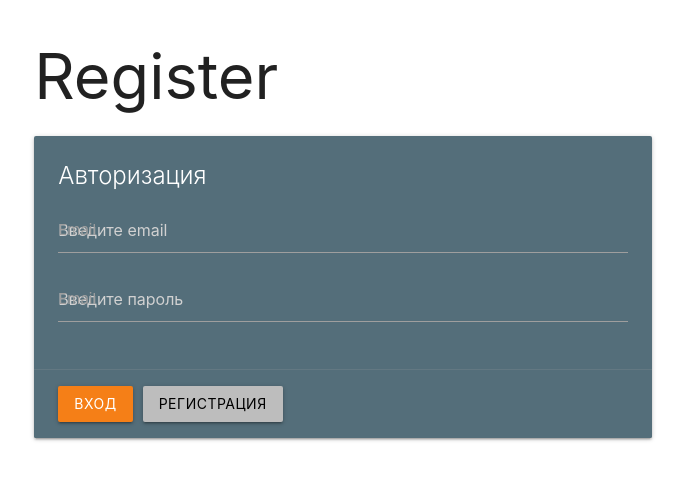
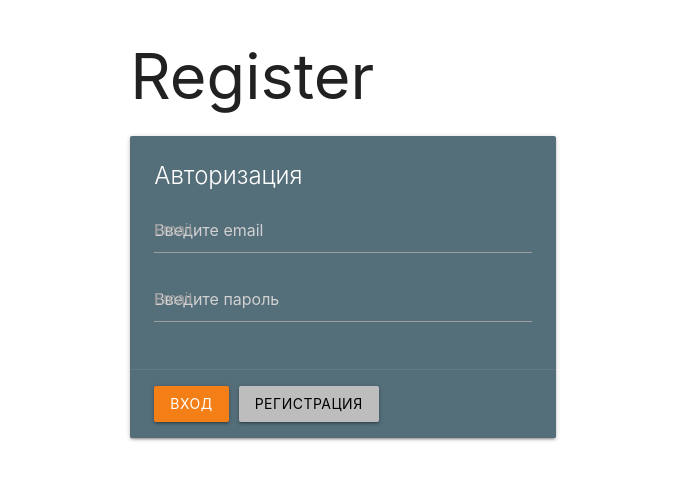
Before and after one commit to Vasil023/frontend-social-media, a React (Create React App) app: page / in a window 1280 px wide. Shown: the top 480 px of the page, without its empty margins (297-982 px from the left). Built offline with nearby package versions, Linux system fonts and the light colour scheme.

Commit message:
fix navbar

```diff
--- a/src/App.js
+++ b/src/App.js
@@ -4,7 +4,7 @@ import { useRoutes } from './routes';
 import { useAuth } from './hooks/auth.hook';
 import 'materialize-css'
 import { AuthContext } from './context/AuthContext';
-import { Navbar } from './components/Navbar';
+import { Navbar } from './components/Navbar/Navbar';
 
 function App() {
   const {token, login, logout, userId} = useAuth()
@@ -16,8 +16,10 @@ function App() {
     }}>
     <Router>
       {isAuthenticated && <Navbar />}
+        <div className="container">
           <div>
             {routes}
+          </div>
       </div>
     </Router>
     </AuthContext.Provider>
--- /dev/null
+++ b/src/components/Navbar/Navbar.css
@@ -0,0 +1,4 @@
+.nav-wrapper {
+  display: flex;
+  flex-direction: column;
+}
--- a/src/components/Navbar.js
+++ b/src/components/Navbar/Navbar.js
@@ -1,6 +1,8 @@
 import React, { useContext } from 'react'
 import {NavLink, useHistory } from 'react-router-dom'
-import { AuthContext } from '../context/AuthContext'
+import { AuthContext } from '../../context/AuthContext'
+
+import './Navbar.css'
 
 export const Navbar = () => {
   const history = useHistory()
```
Also changed, not shown: 1 other file (tests, documents, lock files or other folders). Lines whose indentation alone changed are shown as unchanged.
